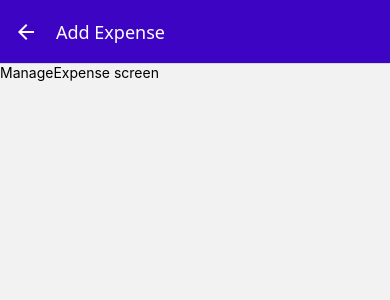
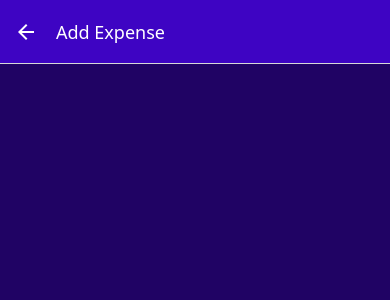
Before and after one commit to Evans-Boateng/ExpenseTracker, a React Native app: screen /ManageExpense in a window 390 px wide. Shown: the top 300 px of the page. Built offline with nearby package versions, Linux system fonts and the light colour scheme.

Commit message:
Added a trash icon and background styling to manage expense

```diff
--- a/screens/ManageExpense.js
+++ b/screens/ManageExpense.js
@@ -1,5 +1,7 @@
-import { Text } from "react-native";
+import { Text, View, StyleSheet } from "react-native";
 import { useLayoutEffect } from "react";
+import IconButton from "../components/UI/IconButton";
+import { GlobalStyles } from "../constants/stylse";
 function ManageExpense({route, navigation}) {
   const editedExpenseId = route.params?.expenseId;
   const isEditting = !!editedExpenseId;
@@ -10,8 +12,37 @@ function ManageExpense({route, navigation}) {
     });
   }, [navigation, isEditting]);
 
+  function deleteExpenseHandler () {}
+
   return (
-    <Text>ManageExpense screen</Text>
+    <View style={styles.container}>
+      {isEditting && (
+        <View style={styles.deleteContainer}>
+          <IconButton
+            icon='trash'
+            color={GlobalStyles.colors.error500}
+            size={36}
+            onPress={deleteExpenseHandler}
+          />
+        </View>
+      )}
+    </View>
   )
 }
 export default ManageExpense;
+
+const styles = StyleSheet.create({
+  container: {
+    flex: 1,
+    padding: 24,
+    backgroundColor: GlobalStyles.colors.primary800
+  },
+  deleteContainer: {
+    marginTop: 16,
+    paddingTop: 8,
+    borderTopWidth: 2,
+    borderTopColor: GlobalStyles.colors.primary200,
+    alignItems: 'center'
+
+  }
+})
```
